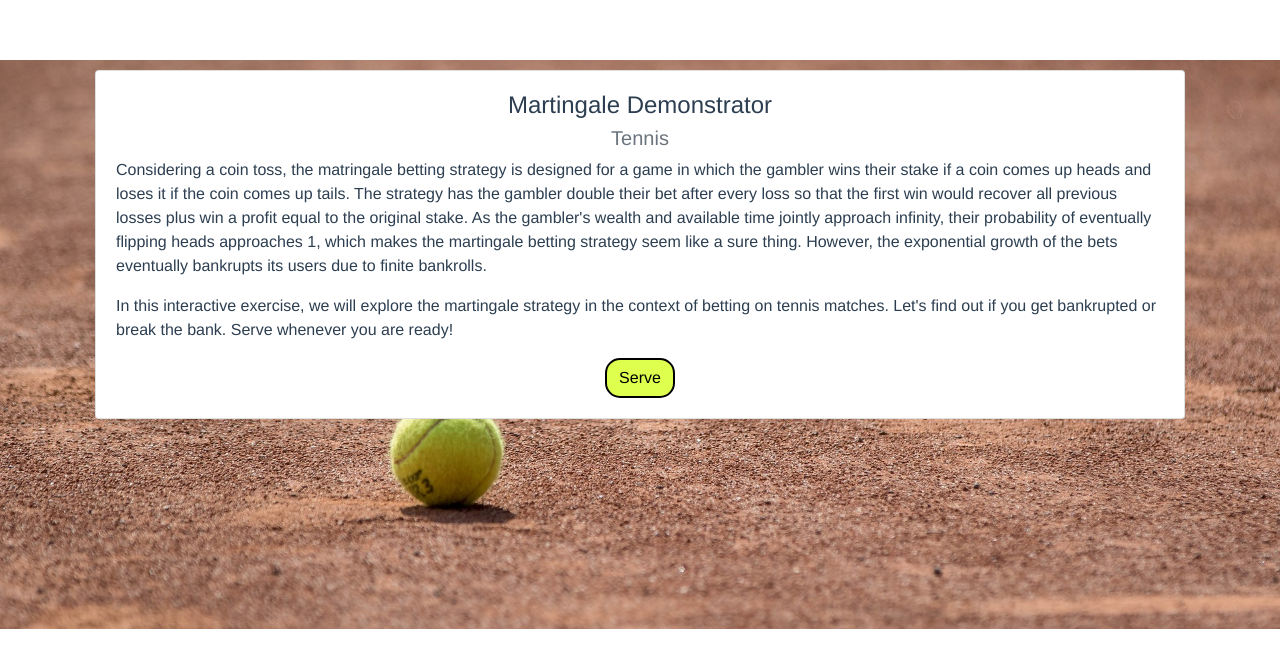
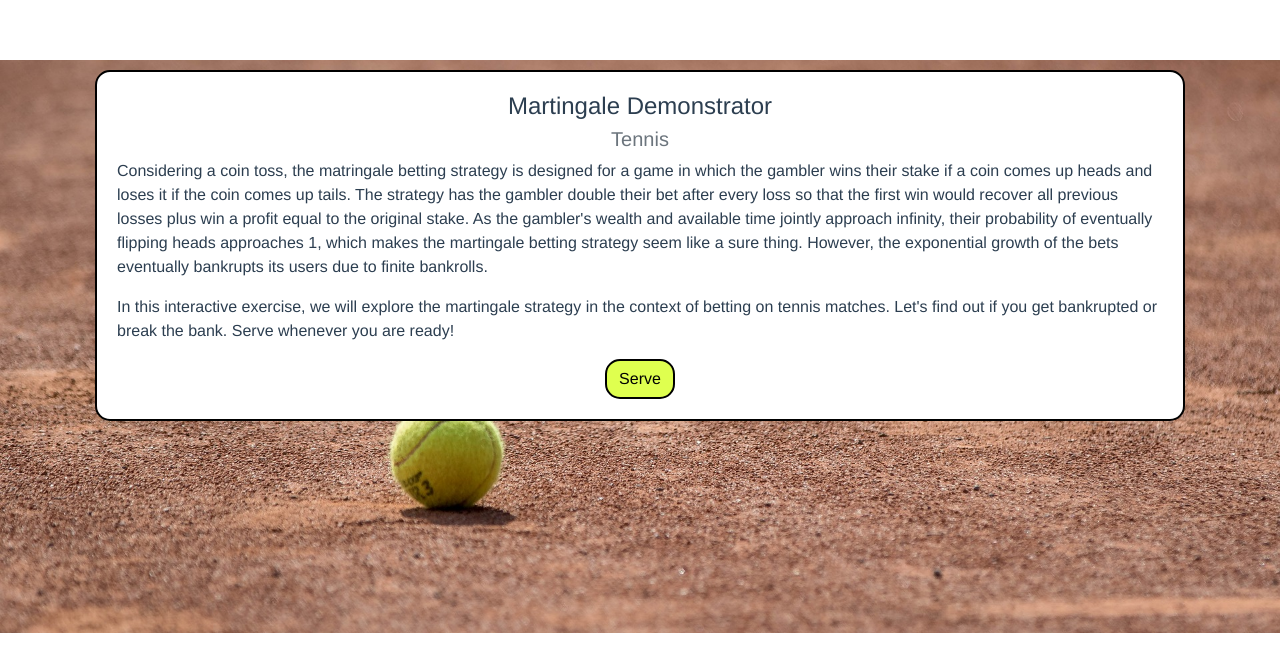
Before and after one commit to cronholmrickard/flask-vue-martingale-tennis, a Vue app in the folder client/: page / in a window 1280 px wide. Shown: the top 672 px of the page. Built offline with nearby package versions, Linux system fonts and the light colour scheme.

Commit message:
Styled cards with border and radius

```diff
--- a/client/src/components/Home.vue
+++ b/client/src/components/Home.vue
@@ -184,6 +184,8 @@ export default {
 
 .card {
   background: white;
+  border: 2px solid black !important;
+  border-radius: 15px !important;
 }
 
 .card-text {
@@ -198,6 +200,7 @@ export default {
   display: grid;
   grid-template-columns: 2fr 1fr;
   grid-gap: 50px;
+  align-items: flex-start;
 }
 
 .large {
```
